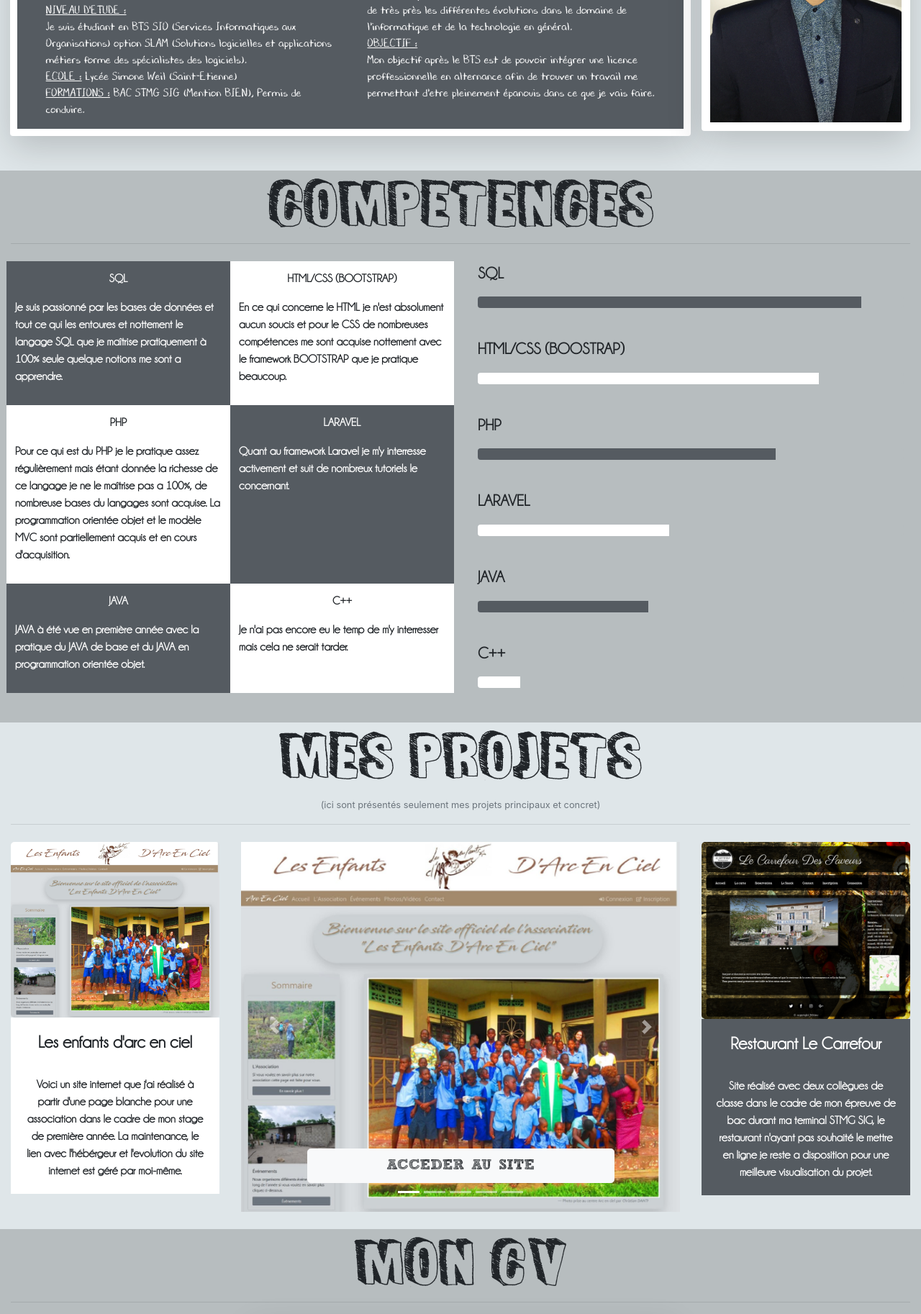
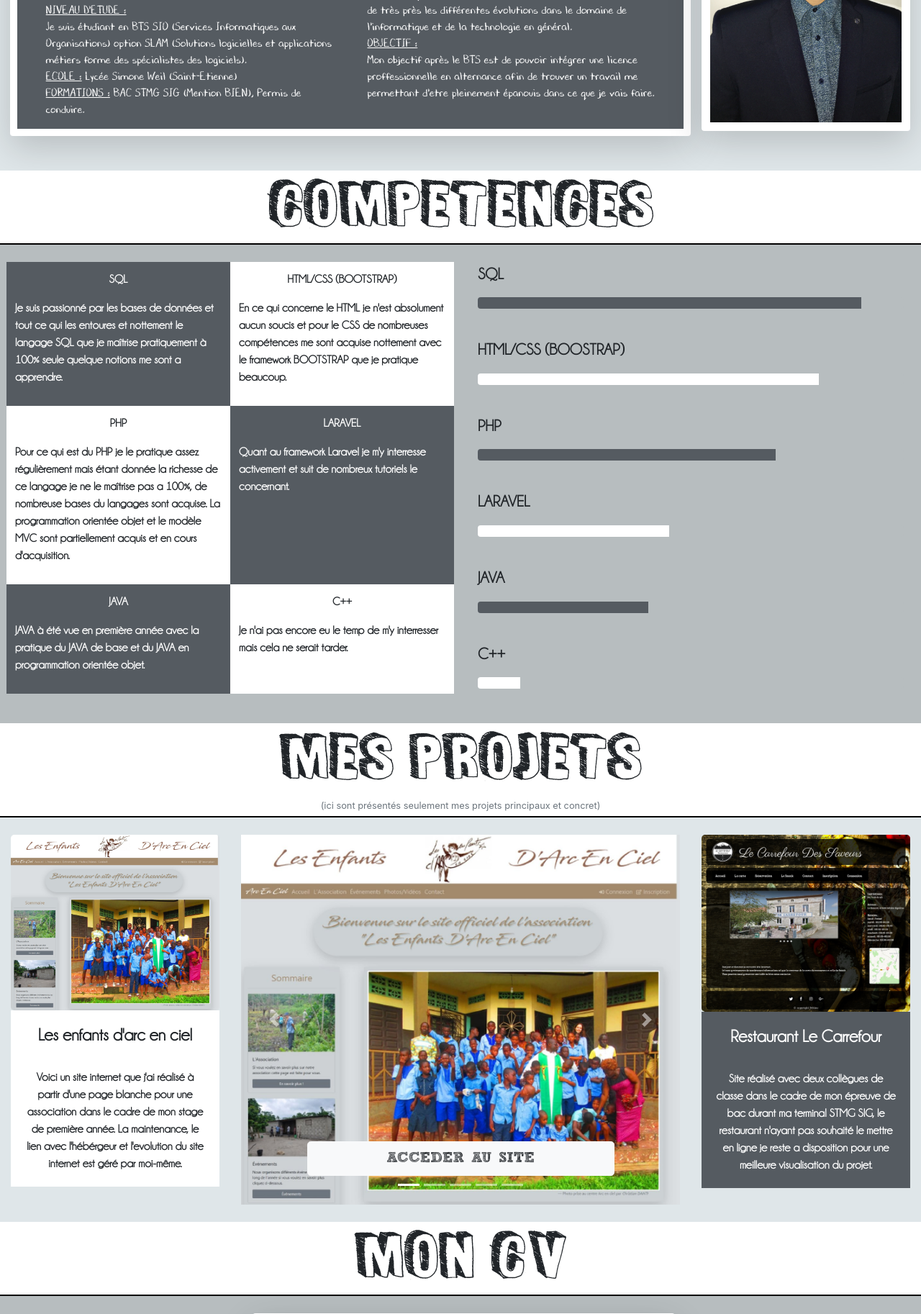
Before and after one commit to maxence4283/Portfolio, a PHP site: page / in a window 1280 px wide. Shown: the part 348-2174 px from the top of the page at 72% size. Run offline with PHP 8.4, Linux system fonts and the light colour scheme; some libraries are stand-ins or nearby versions; some web fonts are replaced.

Commit message:
Changement des fonds des titres des parties Compétences Projets CV et Contact

```diff
--- a/Public/css/portfolio.css
+++ b/Public/css/portfolio.css
@@ -255,3 +255,7 @@ a#cRetour.cVisible{
   background-image: linear-gradient(45deg, rgba(110, 115, 120, 0.15) 25%, transparent 25%, transparent 50%, rgba(110, 115, 120, 0.15) 50%, rgba(110, 115, 120, 0.15) 75%, transparent 75%, transparent);
   background-size: 1rem 1rem;
 }
+
+.border-bottom2 {
+  border-bottom: 2px solid black !important;
+}
--- a/vues/competence.php
+++ b/vues/competence.php
@@ -1,7 +1,7 @@
 <div id="Competence">
   <div class="container-fluid">
     <div class="row">
-        <div class="col-12 col-xs-12 col-sm-12 col-md-12 col-xl-12 col-lg-12 pb-4" style="background-color: #B7BDBF">
+        <div class="col-12 col-xs-12 col-sm-12 col-md-12 col-xl-12 col-lg-12 border-bottom2" style="background-color:white">
 
             <!-- partie lg -->
             <p class="text-center funsized display-2 d-none d-xl-block pt-2" style=" font-size: 5vw">
@@ -28,8 +28,8 @@
                 competences
             </p>
 
-            <hr class="mb-4">
-
+        </div>
+        <div class="col-12 col-xs-12 col-sm-12 col-md-12 col-xl-12 col-lg-12 pb-4 pt-4" style="background-color: #B7BDBF">
                 <div class="row">
 
                     <div class="col-12 col-xs-12 col-sm-12 col-md-12 col-xl-6 col-lg-6 champagne font-weight-bold pl-4 pr-4 mb-3">
--- a/vues/contact.php
+++ b/vues/contact.php
@@ -1,7 +1,7 @@
 <div id="contact">
     <div class="container-fluid">
         <div class="row">
-            <div class="col-12 col-xs-12 col-sm-12 col-xl-12 col-lg-12">
+            <div class="col-12 col-xs-12 col-sm-12 col-xl-12 col-lg-12 border-bottom2" style="background-color: white">
 
                 <!-- partie lg -->
                 <p class="text-center funsized display-2 d-none d-xl-block pt-2" style=" font-size: 5vw">
@@ -28,9 +28,10 @@
                     CONTACT
                 </p>
 
-                <hr class="mb-4">
-
-                <div class="col-12 col-xs-12 col-sm-12 col-xl-6 offset-lg-3 col-lg-6 offset-xl-3 text-center">
+                <hr class="mb-0">
+            </div>
+            <div class="col-12 col-xs-12 col-sm-12 col-xl-12 col-lg-12">
+                <div class="col-12 col-xs-12 col-sm-12 col-xl-6 offset-lg-3 col-lg-6 offset-xl-3 text-center mt-4">
                  <form action="" method="post" class="needs-validation" data-form-title="CONTACT US">
 
                     <div class="input-group">
--- a/vues/cv.php
+++ b/vues/cv.php
@@ -1,7 +1,7 @@
 <div id="Cv">
     <div class="container-fluid">
         <div class="row">
-            <div class="col-12 col-xs-12 col-sm-12 col-md-12 col-xl-12 col-lg-12" style="background-color: #B7BDBF">
+            <div class="col-12 col-xs-12 col-sm-12 col-md-12 col-xl-12 col-lg-12 border-bottom2" style="background-color: white">
 
                 <!-- partie lg -->
                 <p class="text-center funsized display-2 d-none d-xl-block pt-2" style=" font-size: 5vw">
@@ -28,9 +28,9 @@
                     Mon CV
                 </p>
 
-                <hr class="mb-4">
-
-                <div class="col-12 col-xs12 col-sm-12 col-md-12  offset-xl-3 col-xl-6 col-lg-12">
+            </div>
+            <div class="col-12 col-xs-12 col-sm-12 col-md-12 col-xl-12 col-lg-12" style="background-color: #B7BDBF">
+                <div class="col-12 col-xs12 col-sm-12 col-md-12  offset-xl-3 col-xl-6 col-lg-12 mt-4">
                   <div class="shadow-lg p-3 mb-5 rounded border2 border-light2" style="background-color: #555b61; margin-left: 1.5%">
 
                     <div class="jumbotronCV text-center">
--- a/vues/projet.php
+++ b/vues/projet.php
@@ -1,7 +1,7 @@
 <div id="projets">
   <div class="container-fluid">
       <div class="row">
-          <div class="col-12 col-xs-12 col-sm-12 col-lg-12 col-xl-12 text-center">
+          <div class="col-12 col-xs-12 col-sm-12 col-lg-12 col-xl-12 text-center border-bottom2 pb-1" style="background-color: white">
               <!-- partie lg -->
               <p class="funsized display-2 d-none d-xl-block pt-2" style=" font-size: 5vw">
                   Mes Projets
@@ -31,13 +31,12 @@
                 <small class="text-muted">(ici sont présentés seulement mes projets principaux et concret)</small>
               </div>
 
-              <hr class="mb-4">
 
           </div>
 
       </div>
 
-      <div class="row">
+      <div class="row mt-4">
           <div class="col-12 col-xs-12 col-sm-12 col-md-12 col-lg-3 col-xl-3 text-center">
 
                 <div id="myModal" class="modal">
@@ -45,9 +44,6 @@
                       <img class="modal-content" id="img01">
                       <div id="caption"></div>
                     </div>
-
-              <!-- <div class="card shadow-lg p-0 mb-4 rounded " style="width: 100%; background-color: #555b61"> -->
-
 
                   <img id="arcenciel" class="card-img-top" src="Public/img/arcenciel.jpg" alt="Les enfants d'arc en ciel">
 
@@ -58,11 +54,9 @@
                       dans le cadre de mon stage de première année. La maintenance, le lien avec l'hébérgeur et l'evolution du
                       site internet est géré par moi-même.</p>
                   </div>
-              <!-- </div> -->
 
           </div>
           <div class="col-12 col-xs-12 col-sm-12 col-md-12 col-lg-6 col-xl-6 text-center mb-4">
-            <!-- <div class="card shadow-lg p-2 mb-4 bg-projet rounded" style="width: 100%;"> -->
               <div id="carouselprojet" class="carousel slide" data-ride="carousel">
                 <ol class="carousel-indicators">
                   <li data-target="#carouselprojet" data-slide-to="0" class="active"></li>
@@ -108,13 +102,9 @@
                 </a>
               </div>
 
-            <!-- </div> -->
-
           </div>
 
           <div class="col-12 col-xs-12 col-sm-12 col-md-12 col-lg-3 col-xl-3 text-center">
-
-              <!-- <div class="card shadow-lg p-0 mb-4 bg-projet rounded" style="width: 100%; background-color: white"> -->
 
 
                   <img id="carrefour" class="card-img-top" src="Public/img/lecarrefour.jpg" alt="Restaurant Le Carrefour">
@@ -125,7 +115,6 @@
 
                       <p class="card-text champagne font-weight-bold" style="color: white">Site réalisé avec deux collègues de classe dans le cadre de mon épreuve de bac durant ma terminal STMG SIG, le restaurant n'ayant pas souhaité le mettre en ligne je reste a disposition pour une meilleure visualisation du projet.</p>
                   </div>
-              <!-- </div> -->
 
           </div>
       </div>
```
